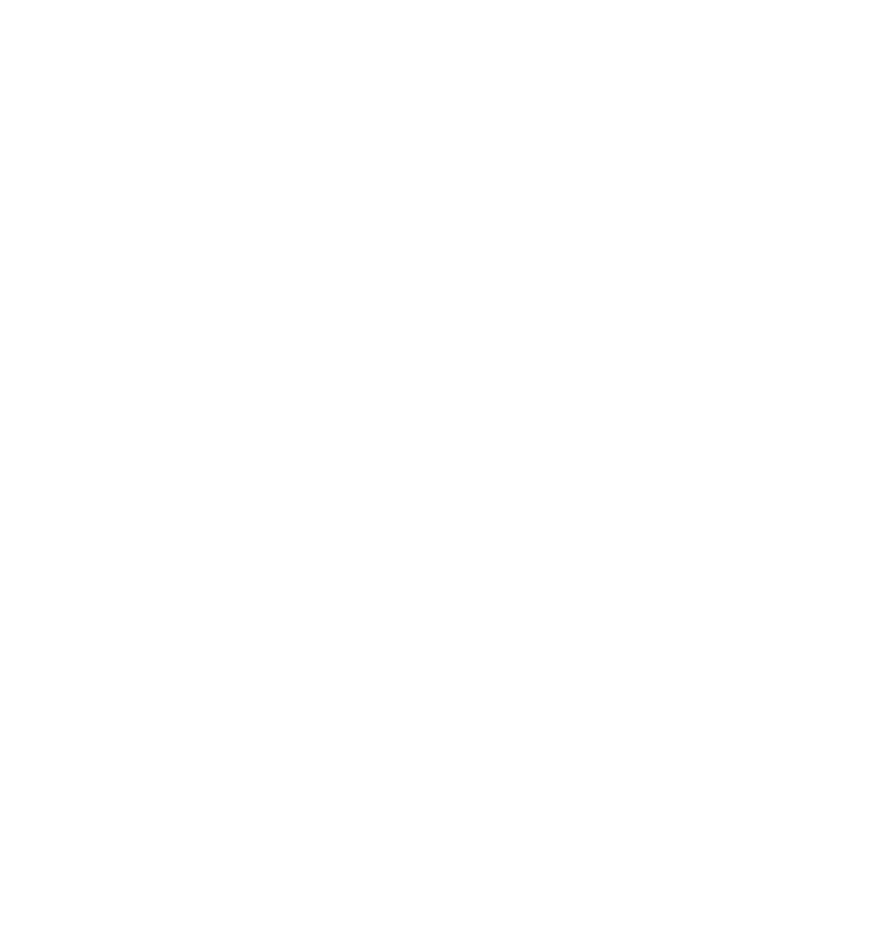
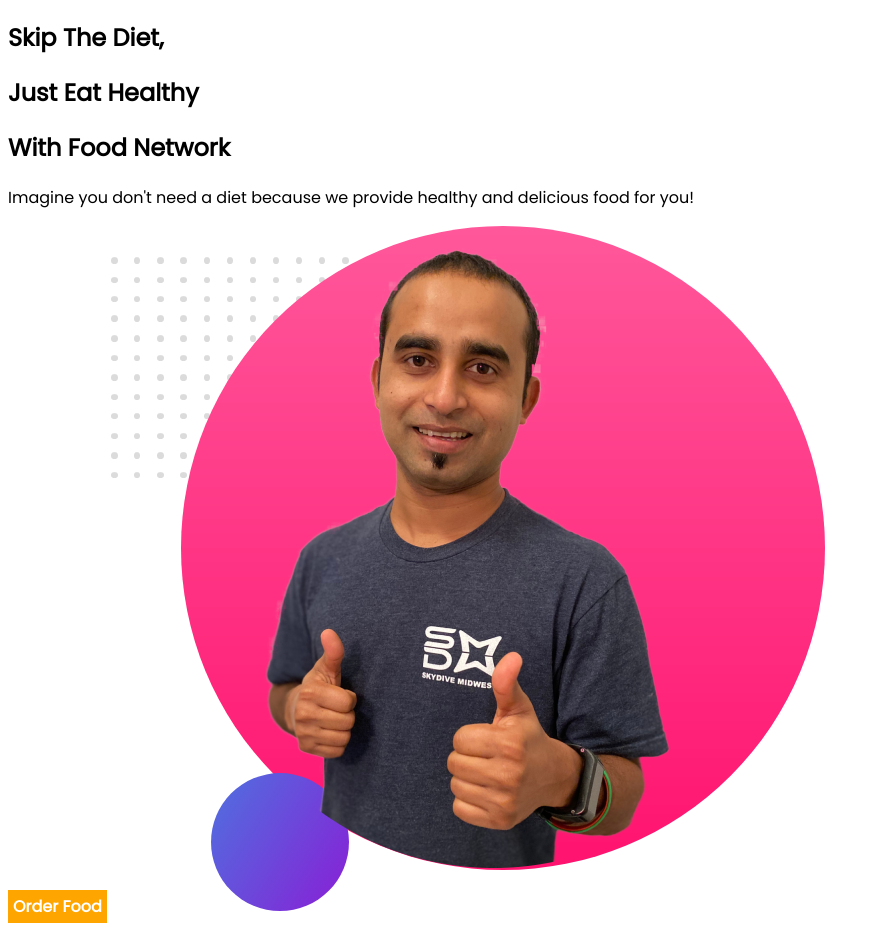
Before and after one commit to ShawonRimon/learn-web2-eat-healthy, a plain HTML site: page index.html in a window 1280 px wide. Shown: the whole page, without its empty margins (0-880 px from the left). Before the commit the page ends 800 px from the top, so only its background shows below. Drawn offline with Linux system fonts and the light colour scheme.

Commit message:
create-new-branch

```diff
--- a/index.html
+++ b/index.html
@@ -5,12 +5,27 @@
     <meta charset="UTF-8">
     <meta http-equiv="X-UA-Compatible" content="IE=edge">
     <meta name="viewport" content="width=device-width, initial-scale=1.0">
+    <link rel="preconnect" href="https://fonts.googleapis.com">
+    <link rel="preconnect" href="https://fonts.gstatic.com" crossorigin>
+    <link href="https://fonts.googleapis.com/css2?family=Poppins&display=swap" rel="stylesheet">
     <title>learn web2 eat-healthy</title>
     <link rel="stylesheet" href="style.css">
 </head>
 
 <body>
+    <section>
+        <div>
+            <h1>Skip The Diet,</h1>
+            <h1>Just Eat Healthy</h1>
+            <h1>With Food Network</h1>
+            <p>Imagine you don't need a diet because we provide
 
+                healthy and delicious food for you!</p>
+            <a class="link-button" href="">Order Food</a>
+            <img src="jhankar2.png" alt="">
+
+        </div>
+    </section>
 
 </body>
 
--- a/style.css
+++ b/style.css
@@ -0,0 +1,13 @@
+body {
+    font-family: 'Poppins', sans-serif;
+}
+
+.link-button {
+    text-decoration: none;
+    background-color: orange;
+    padding: 5px;
+    color: white;
+    font-weight: 700;
+
+
+}
```
Also changed, not shown: jhankar2.png (added).
